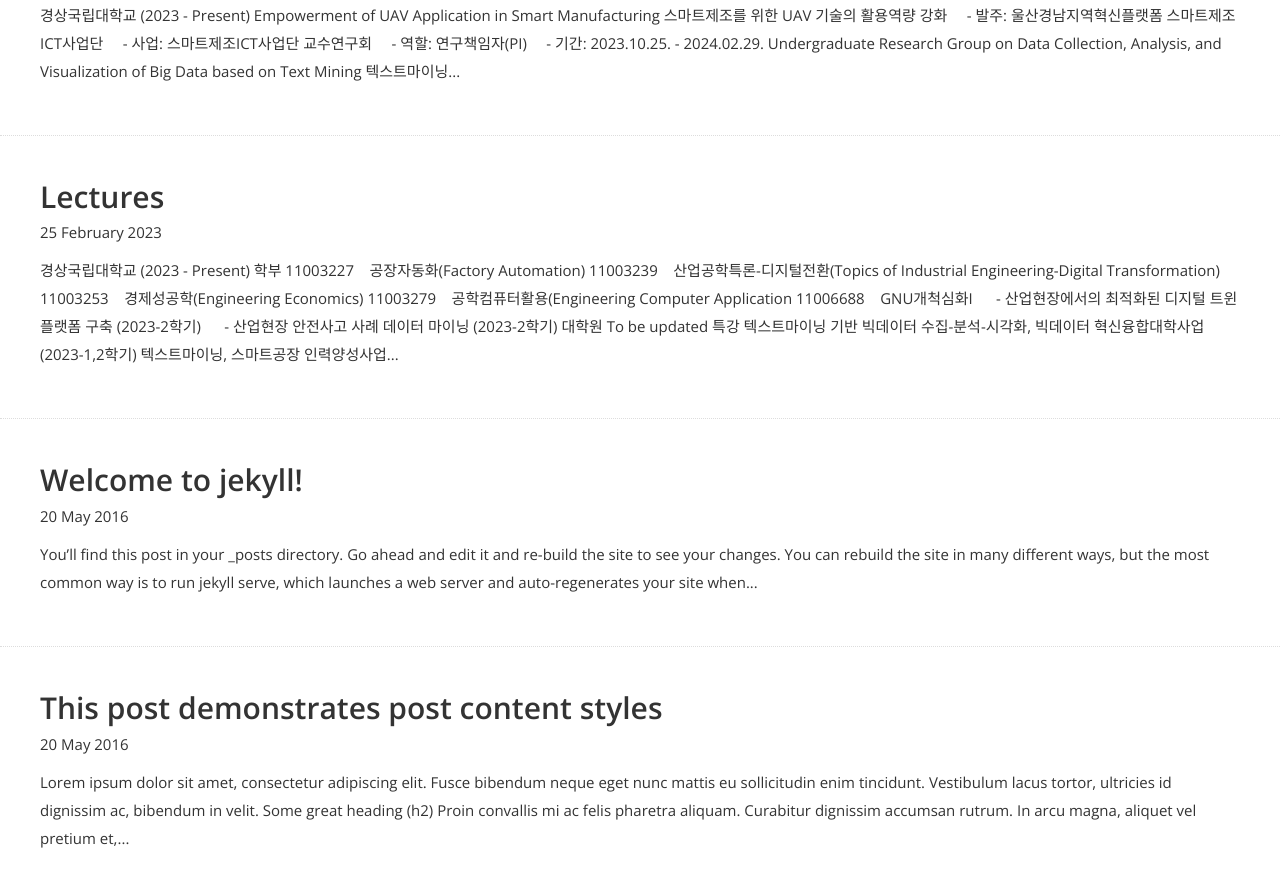
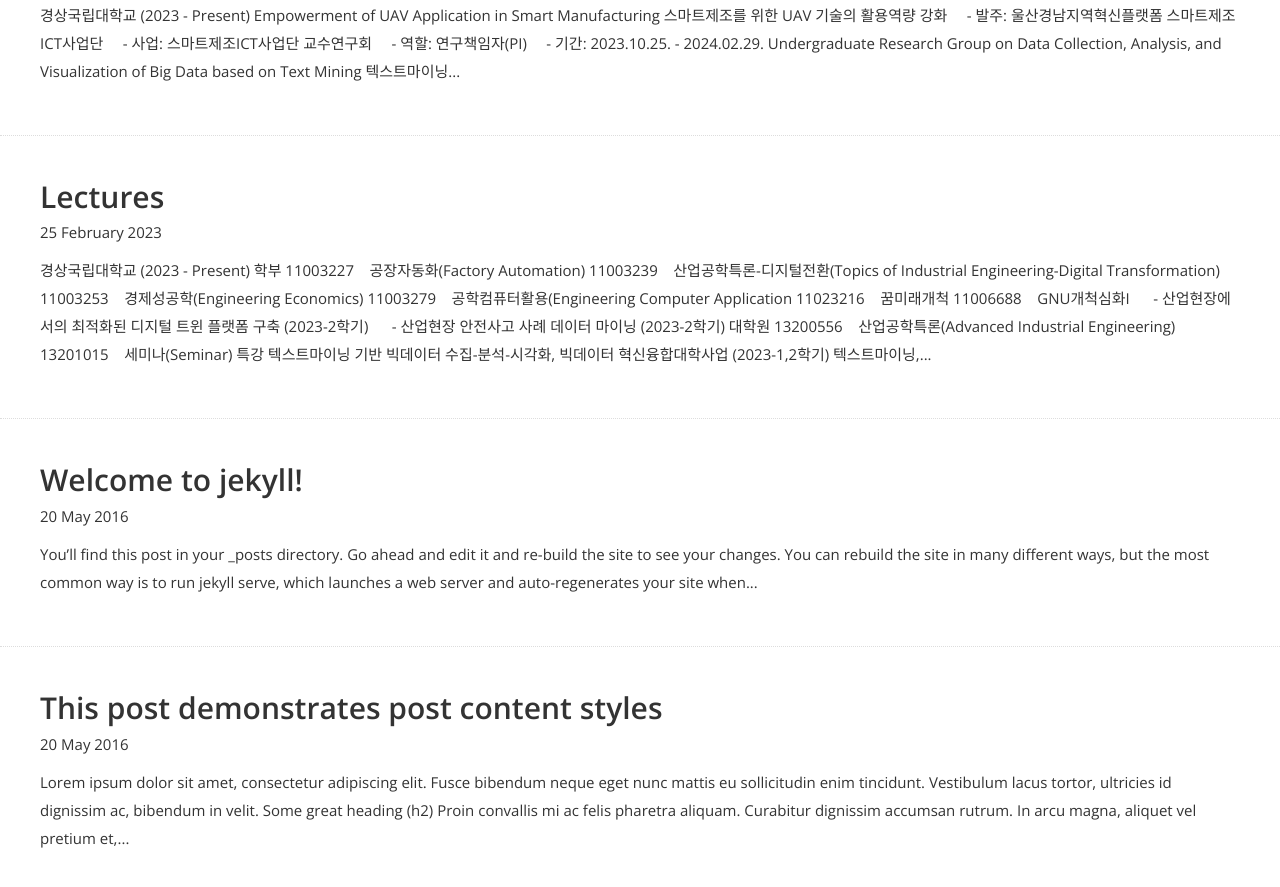
Before and after one commit to blank54/blank54.github.io, a Jekyll site: the page built from blog/index.html, in a window 1280 px wide and 900 px high, scrolled down 1803 px. Shown: the top 887 px of the window. Built offline with Jekyll 4.4.1, drawn with Linux system fonts in a browser that asks for light colours; nearby versions of some CDN libraries; some web fonts are replaced.

Commit message:
update lecture 2024-1

```diff
--- a/lecture/_posts/2023-02-25-lectures.md
+++ b/lecture/_posts/2023-02-25-lectures.md
@@ -13,6 +13,8 @@
 11003239&nbsp;&nbsp;&nbsp;&nbsp;**산업공학특론-디지털전환(Topics of Industrial Engineering-Digital Transformation)**
 11003253&nbsp;&nbsp;&nbsp;&nbsp;**경제성공학(Engineering Economics)**
 11003279&nbsp;&nbsp;&nbsp;&nbsp;**공학컴퓨터활용(Engineering Computer Application**
+
+11023216&nbsp;&nbsp;&nbsp;&nbsp;**꿈미래개척**
 11006688&nbsp;&nbsp;&nbsp;&nbsp;**GNU개척심화I**
 &nbsp;&nbsp;&nbsp;&nbsp; - 산업현장에서의 최적화된 디지털 트윈 플랫폼 구축 (2023-2학기)
 &nbsp;&nbsp;&nbsp;&nbsp; - 산업현장 안전사고 사례 데이터 마이닝 (2023-2학기)
@@ -20,11 +22,8 @@
 
 ### 대학원
 
-<div align='center'>
-    <p></p>
-    <i>To be updated</i>
-</div>
-
+13200556&nbsp;&nbsp;&nbsp;&nbsp;**산업공학특론(Advanced Industrial Engineering)**
+13201015&nbsp;&nbsp;&nbsp;&nbsp;**세미나(Seminar)**
 <br/>
 
 ### 특강
```
